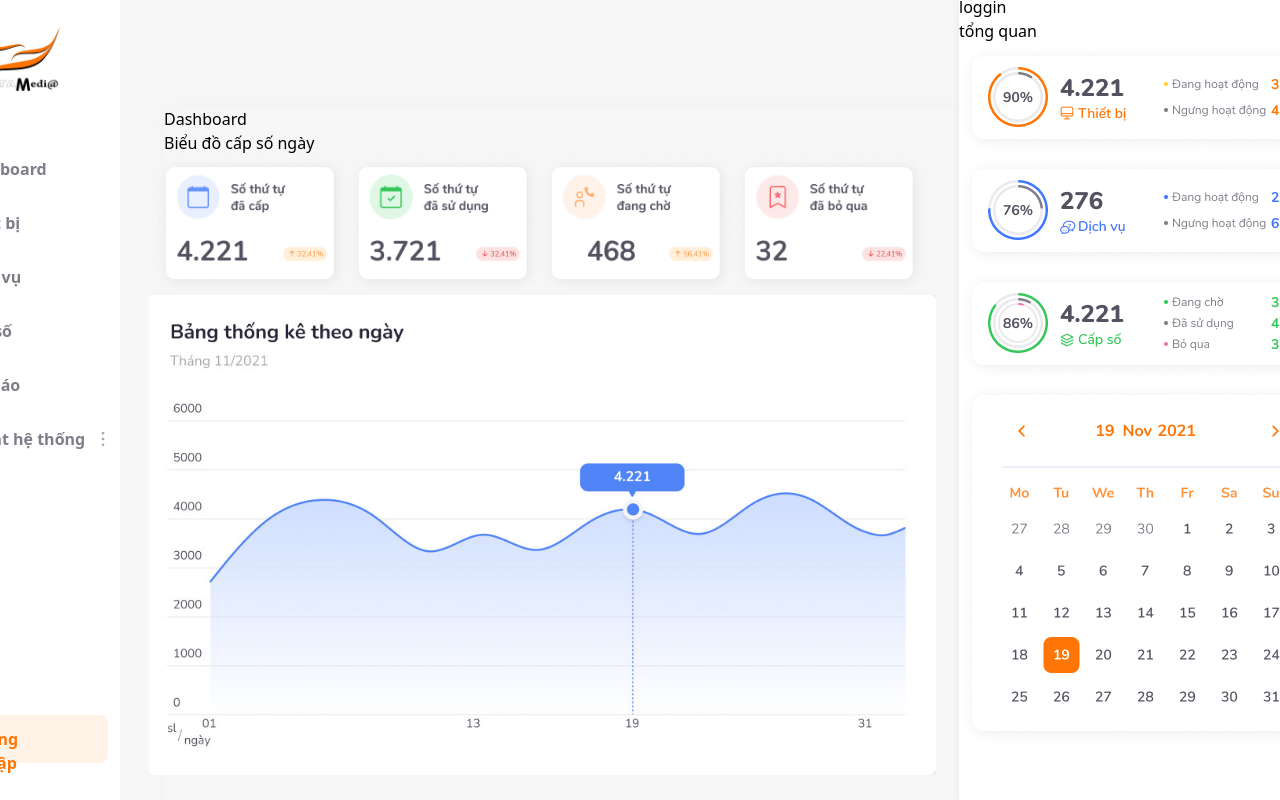
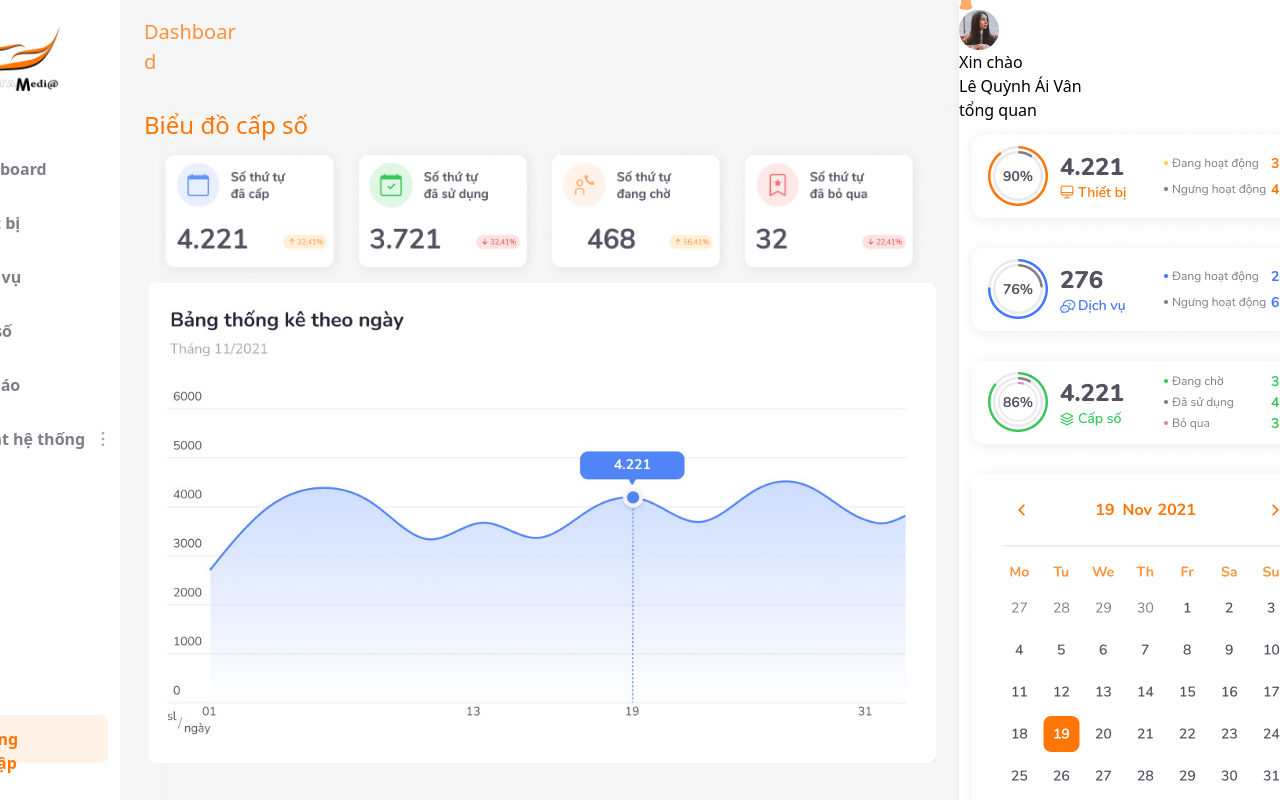
Before and after one commit to thaiduong16012001/my-app, a React (Create React App) app: page /DashboarDay in a window 1280 px wide. Built offline with nearby package versions, Linux system fonts and the light colour scheme.

Commit message:
#11 update 15/06/2023

```diff
--- a/src/pages/dashboard/Dashboard.css
+++ b/src/pages/dashboard/Dashboard.css
@@ -11,6 +11,9 @@
 .img_stt {
   display: flex;
   flex-direction: row;
+  position: relative;
+  top: -30px;
+  left: 0;
 }
 .img_stt img {
   width: 195px;
@@ -23,4 +26,76 @@
   margin: 0 0 -30px -15px;
   background: #ffffff;
   border-radius: 12px;
+  position: relative;
+  top: -30px;
 }
+.dashboard img {
+  position: absolute;
+}
+/* .table_dashboard {
+  position: relative;
+} */
+//////////////////// dropdown ////////////////
+.dropdownn {
+  /* display: inline-block;
+  position: relative;
+  background: aqua; */
+}
+.dropbtn {
+  background-color: #f1f1f1;
+  color: #333;
+  padding: 10px;
+  font-size: 16px;
+  border: none;
+  cursor: pointer;
+  margin-left: 10px;
+  border-radius: 12px;
+  border: 1.5px solid #d4d4d7;
+}
+.dropdown-content {
+  display: none;
+  background-color: #f9f9f9;
+  width: 90px;
+  box-shadow: 0px 8px 16px 0px rgba(0, 0, 0, 0.2);
+  margin-bottom: -20px;
+  /* z-index: 1; */
+}
+.dropdown-content a {
+  color: #333;
+  padding: 5px 16px;
+  text-decoration: none;
+  display: block;
+  height: 46px;
+  align-items: center;
+  width: 30%;
+}
+/* .dropdown-content a:hover {
+  background-color: #ddd;
+} */
+.dropdown:hover .dropdown-content {
+  display: block;
+}
+.title_dashboard {
+  width: 102px;
+  height: 30px;
+  font-style: normal;
+  font-weight: 400;
+  font-size: 20px;
+  line-height: 30px;
+  color: #ff9138;
+  position: relative;
+  top: -90px;
+  left: -20px;
+}
+.number {
+  position: relative;
+  top: -30px;
+  left: -20px;
+  width: 262px;
+  height: 36px;
+  font-style: normal;
+  font-weight: 500;
+  font-size: 24px;
+  line-height: 36px;
+  color: #ff7506;
+}
--- a/src/pages/dashboard/DashboardDay.tsx
+++ b/src/pages/dashboard/DashboardDay.tsx
@@ -1,4 +1,5 @@
 import React from "react";
+import { Link } from "react-router-dom";
 import Sidebar from "../components/sidebar/Sidebar";
 import Logging from "../components/logging/Logging";
 import "./Dashboard.css";
@@ -15,6 +16,8 @@ import stt4 from "./image/stt4.png";
 import per1 from "./image/per1.png";
 import per2 from "./image/per2.png";
 import per3 from "./image/per3.png";
+import avtlittle from "./image/avtlittle.png";
+import iconNoti from "./image/iconNoti.png";
 
 function DashboardDay() {
   return (
@@ -22,8 +25,8 @@ function DashboardDay() {
       <Sidebar></Sidebar>
 
       <div className="table tablee">
-        <p>Dashboard</p>
-        <p>Biểu đồ cấp số ngày</p>
+        <p className="title_dashboard">Dashboard</p>
+        <p className="number">Biểu đồ cấp số</p>
         <div className="img_stt">
           <img src={stt1} alt="" />
           <img src={stt2} alt="" />
@@ -31,11 +34,33 @@ function DashboardDay() {
           <img src={stt4} alt="" />
         </div>
         <div className="dashboard">
+          {/* <div className="dropdownn">
+            Xem theo
+            <button className="dropbtn">Ngày ▼</button>
+            <div className="dropdown-content">
+              <Link to="/DashboarDay" className="chose">
+                Ngày
+              </Link>
+              <Link to="/DashboarWeek" className="chose">
+                Tuần
+              </Link>
+              <Link to="/DashboarDay" className="chose">
+                Tháng
+              </Link>
+            </div>
+          </div> */}
           <img src={day} alt="" />
         </div>
       </div>
       <div className="dbright">
-        <div className="logingg">loggin</div>
+        <div className="logingg">
+          <img src={iconNoti} alt="" />
+          <img src={avtlittle} alt="" />
+          <div className="titleee">
+            <p>Xin chào</p>
+            <p>Lê Quỳnh Ái Vân</p>
+          </div>
+        </div>
         <p>tổng quan</p>
         <img src={per1} alt="" />
         <img src={per2} alt="" />
--- a/src/pages/dashboard/DashboardMonth.tsx
+++ b/src/pages/dashboard/DashboardMonth.tsx
@@ -20,9 +20,9 @@ function DashboardMonth() {
   return (
     <div className="app">
       <Sidebar></Sidebar>
-      <div className="table tablee">
-        <p>Dashboard</p>
-        <p>Biểu đồ cấp số tháng</p>
+      <div className="table tablee table_dashboard">
+        <p className="title_dashboard">Dashboard</p>
+        <p className="number">Biểu đồ cấp số</p>
         <div className="img_stt">
           <img src={stt1} alt="" />
           <img src={stt2} alt="" />
--- a/src/pages/dashboard/DashboardWeek.tsx
+++ b/src/pages/dashboard/DashboardWeek.tsx
@@ -21,8 +21,8 @@ function DashboardWeek() {
     <div className="app">
       <Sidebar></Sidebar>
       <div className="table tablee">
-        <p>Dashboard</p>
-        <p>Biểu đồ cấp số tuần</p>
+        <p className="title_dashboard">Dashboard</p>
+        <p className="number">Biểu đồ cấp số</p>
         <div className="img_stt">
           <img src={stt1} alt="" />
           <img src={stt2} alt="" />
--- a/src/pages/userManagement/Addacc.css
+++ b/src/pages/userManagement/Addacc.css
@@ -6,7 +6,6 @@
 }
 .grid-itemm {
   background-color: rgba(255, 255, 255, 0.8);
-
   padding: 20px;
   font-size: 30px;
   text-align: center;
```
